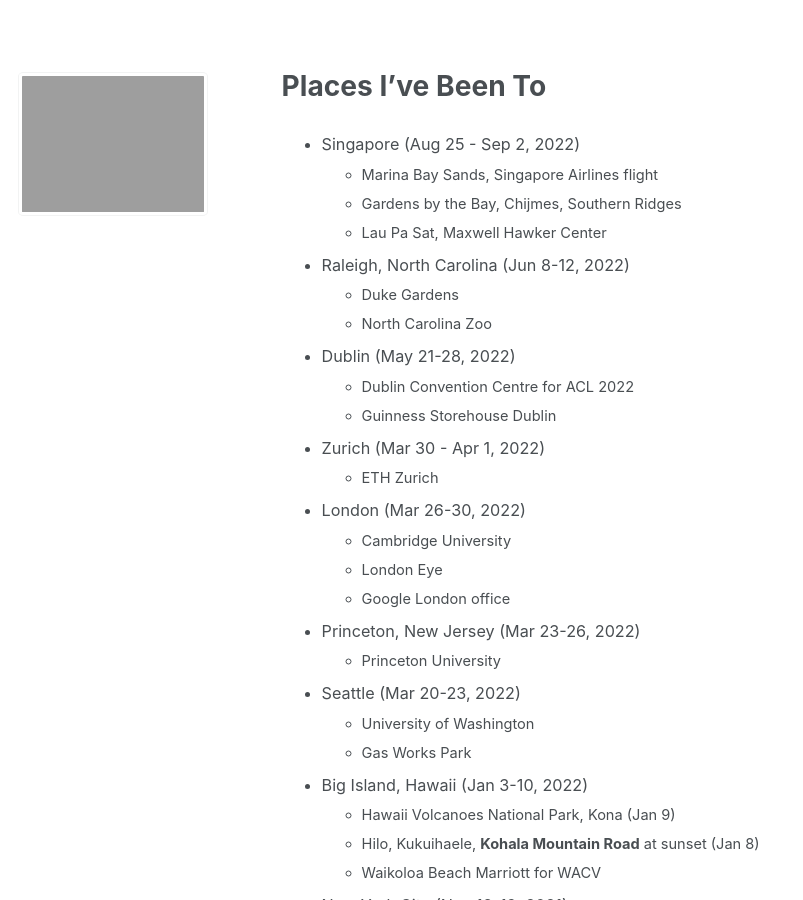
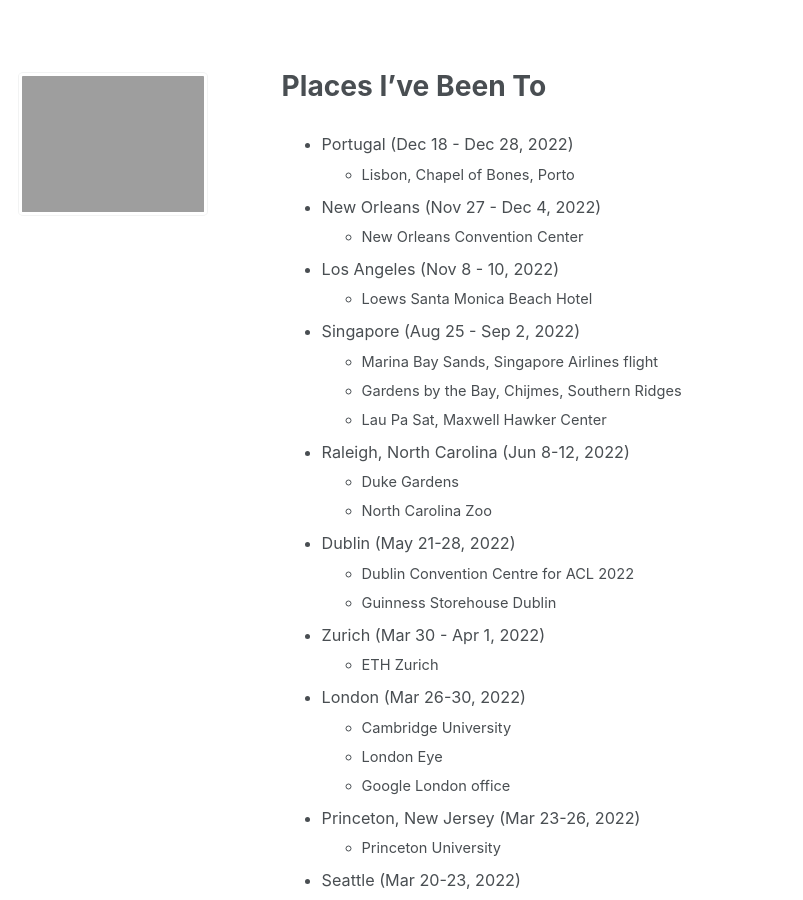
Before and after one commit to jasonwei20/jasonwei20.github.io, a Jekyll site: the page built from _pages/places_ive_been.md, in a window 1280 px wide and 900 px high. Shown: the whole window, without its empty margins (0-803 px from the left). Built offline with Jekyll 4.4.1, drawn with Linux system fonts in a browser that asks for light colours.

Commit message:
Update places_ive_been.md

```diff
--- a/_pages/places_ive_been.md
+++ b/_pages/places_ive_been.md
@@ -6,6 +6,13 @@
 
 {% include base_path %}
 
+
+*   Portugal (Dec 18 - Dec 28, 2022)
+    *   Lisbon, Chapel of Bones, Porto
+*   New Orleans (Nov 27 - Dec 4, 2022)
+    *   New Orleans Convention Center
+*   Los Angeles (Nov 8 - 10, 2022)
+    *   Loews Santa Monica Beach Hotel
 *   Singapore (Aug 25 - Sep 2, 2022)
     *   Marina Bay Sands, Singapore Airlines flight
     *   Gardens by the Bay, Chijmes, Southern Ridges
```
